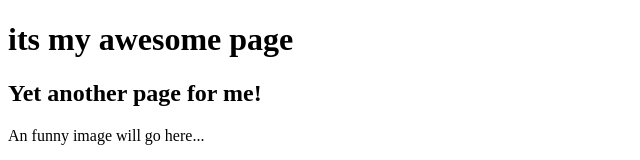
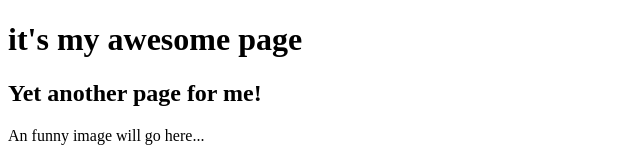
Before and after one commit to tcooops/week4_reviewbuild, a plain HTML site: page index.html in a window 1280 px wide. Shown: the top 160 px of the page, without its empty margins (0-640 px from the left). Drawn offline with Linux system fonts and the light colour scheme.

Commit message:
added notes

```diff
--- a/index.html
+++ b/index.html
@@ -1,13 +1,14 @@
 <!DOCTYPE html>
 <html lang="en">
 <head>
-	<h1>its my awesome page</h1>
+	<h1>it's my awesome page</h1>
 	<meta charset="UTF-8">
 	<title>Week 4 review</title>
 </head>
 <section>
 <body>
 	<h2>Yet another page for me! </h2>
+	<!---this is an image of donald trump--->
 	<p>An funny image will go here...</p>
 	<img src="inmages/lol.jpg" width="400px" alt= "this is a silly photo">
 </body>
```
